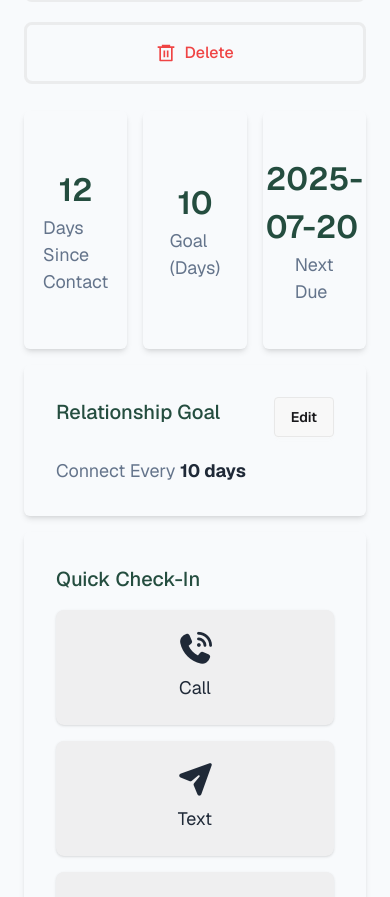
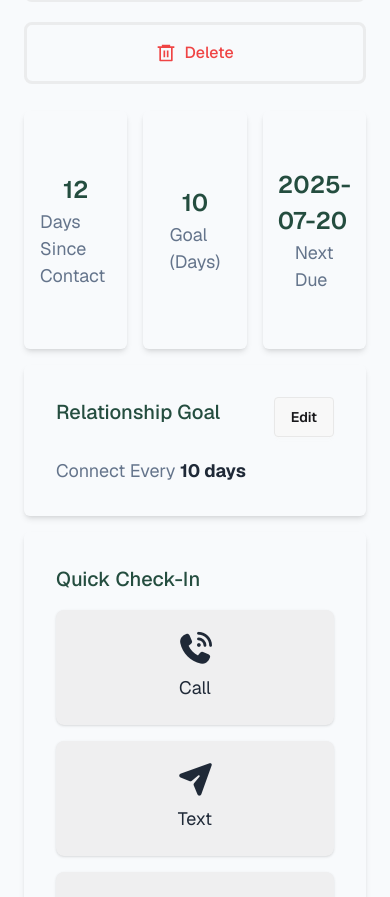
Before and after one commit to afeefalmasud/kinkeeper, a React (Vite) app: page /details/1 in a window 390 px wide. Shown: the part 866-1763 px from the top of the page. Built offline with nearby package versions, Linux system fonts and the light colour scheme.

Commit message:
solved scroll problem

```diff
--- a/src/Layout/Root.jsx
+++ b/src/Layout/Root.jsx
@@ -1,6 +1,6 @@
 import React from 'react'
 
-import { Outlet } from 'react-router'
+import { Outlet, ScrollRestoration } from 'react-router'
 import { Navbar } from '../Components/Shared/Navbar/Navbar'
 import { Footer } from '../Components/Shared/Footer/Footer'
 
@@ -10,6 +10,7 @@ export const Root = () => {
       <Navbar></Navbar>
       <Outlet></Outlet>
       <Footer></Footer>
+      <ScrollRestoration />
     </>
 
   )
--- a/src/Pages/Details/Details.jsx
+++ b/src/Pages/Details/Details.jsx
@@ -4,7 +4,7 @@ import { TbArchive } from 'react-icons/tb';
 import { useLoaderData, useParams } from 'react-router'
 
 export const Details = () => {
-  const {id} = useParams('details/:id')
+  const {id} = useParams()
   const cardDetails = useLoaderData();
   const friend = cardDetails.find(cardDetail => cardDetail.id === parseInt(id));
   const statusStyle = {
@@ -16,6 +16,7 @@ export const Details = () => {
     <div className='bg-[#F8FAFC]'>
       <div className='container mx-auto py-30 min-h-screen px-6 md:px-0'>
         <div className='grid gap-4 md:gap-8 grid-cols-3 lg:grid-cols-5 grid-rows-4 lg:grid-rows-3'>
+
           <div className='space-y-3 p-8 flex flex-col items-center justify-center shadow-md rounded-md col-span-3 md:col-span-2 md:row-span-3 row-span-2 lg:row-span-2'>
             <img className="rounded-full mb-3" src={friend.picture} alt="" />
             <h2 className="text-[#1F2937] text-[20px] font-semibold">{friend.name}</h2>
@@ -36,19 +37,18 @@ export const Details = () => {
             <p className='text-[#64748B] text-[14px]'>Email: {friend.email}</p>
           </div>
 
-          <div className='order-2 md:order-1 p-8 shadow-md rounded-md flex flex-col items-center justify-center'>
-            <h2 className='text-[#244D3F] font-semibold text-[32px]'>{friend.days_since_contact}</h2>
+          <div className='order-2 md:order-1 p-4 md:p-8 shadow-md rounded-md flex flex-col items-center justify-center'>
+            <h2 className='text-[#244D3F] font-semibold text-[24px] md:text-[32px]'>{friend.days_since_contact}</h2>
             <p className='text-[18px] text-[#64748B]'>Days Since Contact</p>
           </div>
           <div className='order-2 md:order-1 p-8 shadow-md rounded-md flex flex-col items-center justify-center'>
-            <h2 className='text-[#244D3F] font-semibold text-[32px]'>{friend.goal}</h2>
+            <h2 className='text-[#244D3F] font-semibold text-[24px] md:text-[32px]'>{friend.goal}</h2>
             <p className='text-[18px] text-[#64748B]'>Goal (Days)</p>
           </div>
           <div className='order-2 md:order-1 p-8 shadow-md rounded-md flex flex-col items-center justify-center'>
-            <h2 className='text-[#244D3F] font-semibold text-[32px]'>{friend.next_due_date}</h2>
+            <h2 className='text-[#244D3F] font-semibold text-[24px] md:text-[32px]'>{friend.next_due_date}</h2>
             <p className='text-[18px] text-[#64748B]'>Next Due</p>
           </div>
-
 
           <div className='p-8 rounded-md shadow-md md:col-span-2 col-span-3 lg:col-span-3 flex flex-col justify-center order-3 lg:order-2'>
             <div className='flex justify-between mb-5'>
@@ -90,9 +90,9 @@ export const Details = () => {
               </button>
             </div>
           </div>
+
         </div>
       </div>
     </div>
-
   )
 }
```
